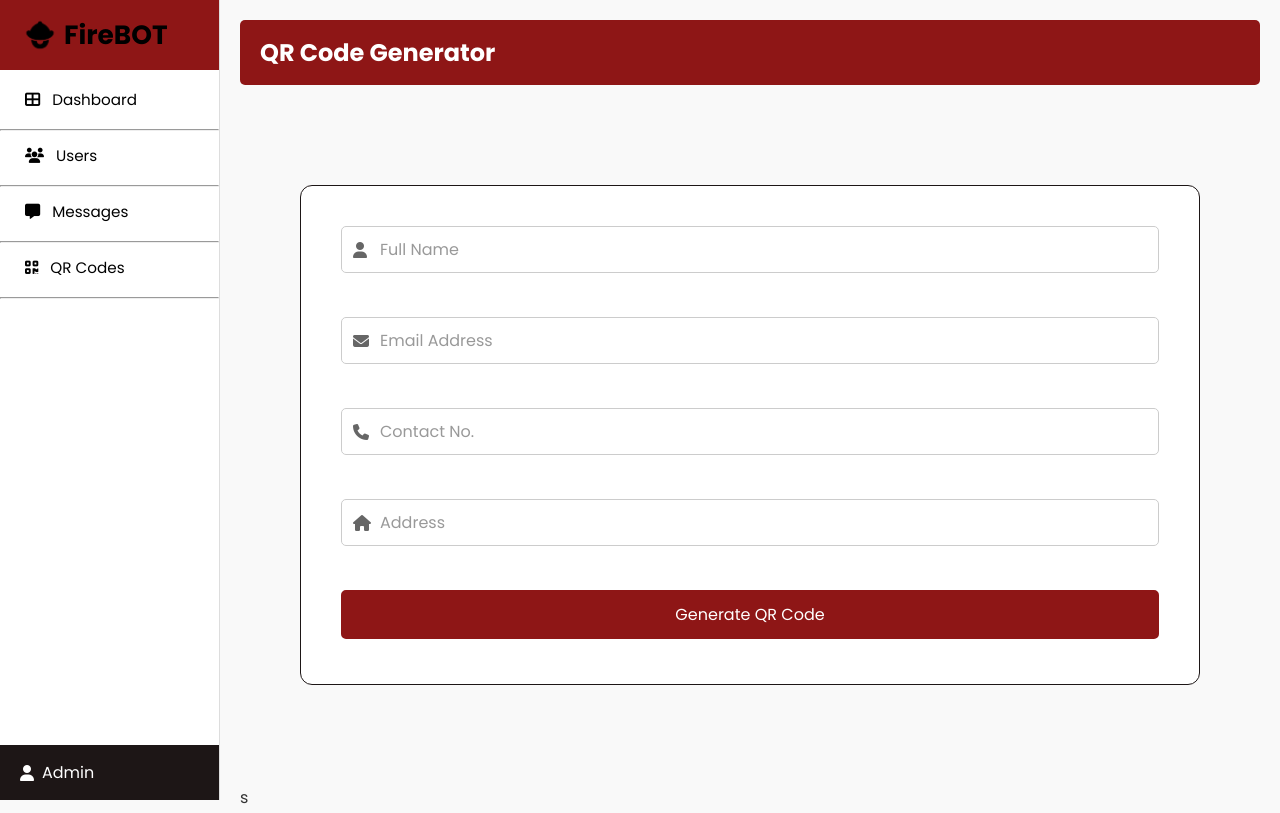
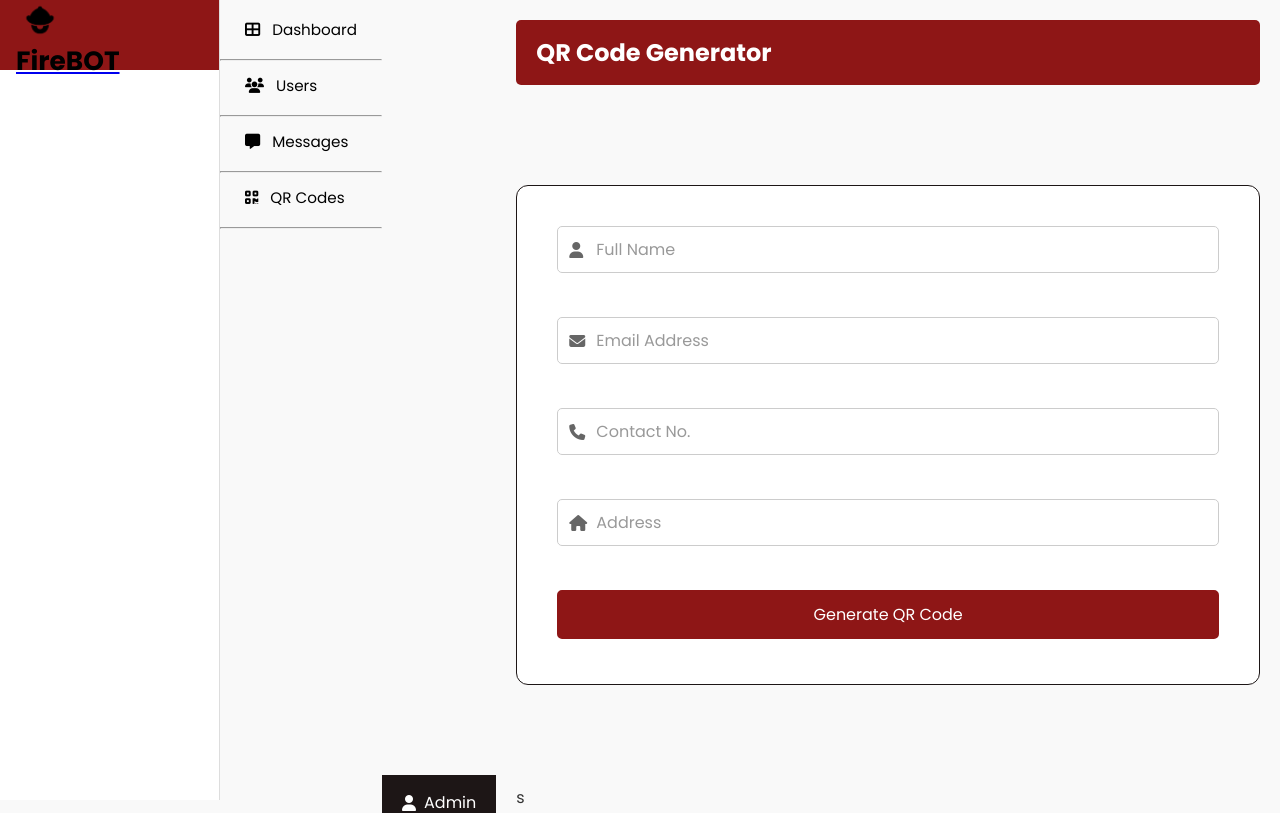
Before and after one commit to jeymz-php/firebot, a PHP site: page /code.php in a window 1280 px wide. Shown: the top 813 px of the page. Run offline with PHP 8.4, Linux system fonts and the light colour scheme.

Commit message:
link lang

```diff
--- a/admin_navbar.php
+++ b/admin_navbar.php
@@ -6,9 +6,13 @@
 <div class="sidebar">
   <!-- Logo + Title -->
   <div class="sidebar-header">
-    <img src="images/logo1.png" alt="FireBOT Logo" class="logo-img">
-    <h2>FireBOT</h2>
+    <a href="admin.php" class="sidebar-link">
+      <img src="images/logo1.png" alt="FireBOT Logo" class="logo-img">
+      <h2>FireBOT</h2>
+    </a>
   </div>
+</div>
+
 
   <!-- Menu -->
   <ul class="nav-links">
```
